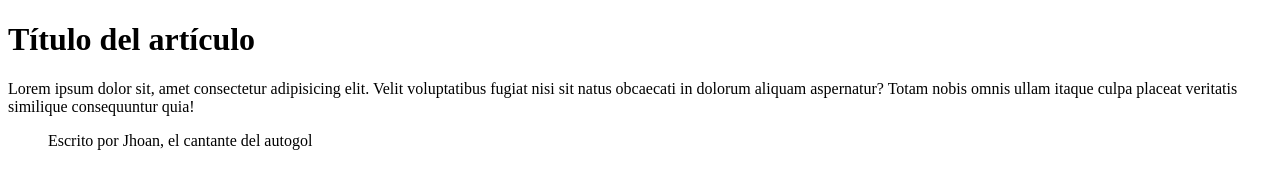
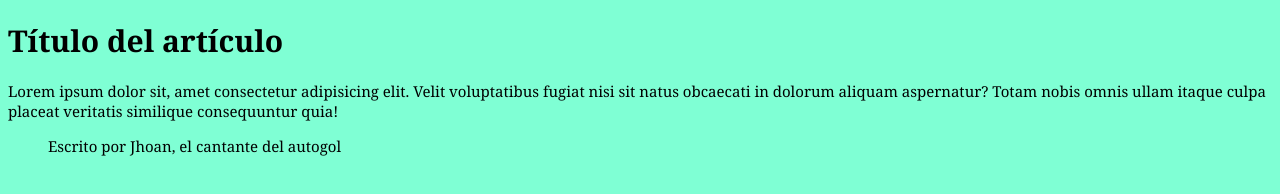
Before and after one commit to JhoanRG/prueba1, a plain HTML site: page index.html in a window 1280 px wide. Drawn offline with Linux system fonts and the light colour scheme.

Commit message:
enlace a css

```diff
--- /dev/null
+++ b/css/estilos.css
@@ -0,0 +1,5 @@
+body{
+    font-family:Georgia, 'Times New Roman', Times, serif;
+    background: aquamarine;
+    font-size: 15px;
+}
--- a/index.html
+++ b/index.html
@@ -3,6 +3,7 @@
   <head>
     <meta charset="utf-8">
     <title>Jhoansports</title>
+    <link rel="stylesheet" href="css/estilos.css">
   </head>
   <body>
     <div>
```
